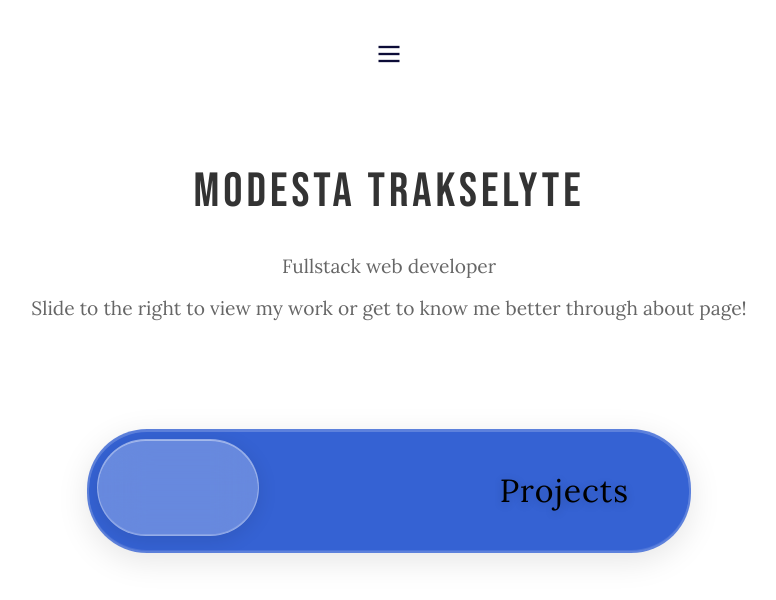
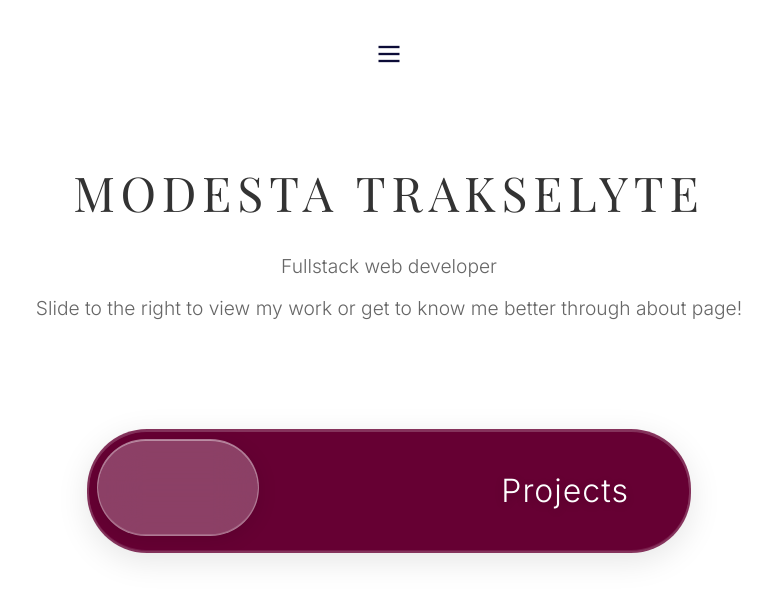
Before and after one commit to modestat/graduate-portfolio, a React (Vite) app: page /#/ in a window 1280 px wide. Shown: the top 600 px of the page, without its empty margins (251-1027 px from the left). Built offline with nearby package versions, Linux system fonts and the light colour scheme.

Commit message:
tried some new fonts, one new color

```diff
--- a/index.html
+++ b/index.html
@@ -3,7 +3,10 @@
   <head>
     <meta charset="UTF-8" />
     <meta name="viewport" content="width=device-width, initial-scale=1.0" />
-    <title>tr.Modesta</title>
+    <link rel="preconnect" href="https://fonts.googleapis.com">
+    <link rel="preconnect" href="https://fonts.gstatic.com" crossorigin>
+    <link href="https://fonts.googleapis.com/css2?family=Playfair+Display:wght@400;600;700;900&family=Inter:wght@300;400;500;600&display=swap" rel="stylesheet">
+    <title>Tr.Modesta</title>
   </head>
   <body>
     <div id="root"></div>
--- a/src/App.css
+++ b/src/App.css
@@ -2,31 +2,28 @@
 typically applies in react -> app wide layout rules (like grid, wrapper, background)
 */
 
-@import url('https://fonts.googleapis.com/css2?family=Lora:ital,wght@0,400;1,400;0,600&family=Bebas+Neue&display=swap');
 
 body {
-  font-family: 'Lora', serif;
+  font-family: 'Inter', sans-serif;
+  font-weight: 300;
+  line-height: 1.6;
+  color: #333;
   font-size: 18px;
   line-height: 1.75;
   color: #2a2a2a; /* Soft black, ikke harsh */
 }
 
 h1 {
-  font-family: 'Bebas Neue', sans-serif;
-  font-size: 4rem;
-  letter-spacing: 4px;
+  letter-spacing: 6px;
   text-transform: uppercase;
 }
 
 h2, h3 {
-  font-family: 'Bebas Neue', sans-serif;
   letter-spacing: 2px;
 }
-
-/* Bohemian touch */
-.project-card p {
-  font-style: italic; /* Litt italic på beskrivelser */
-  opacity: 0.9;
+h1, h2, h3, h4, h5, h6 {
+  font-family: 'Playfair Display', serif;
+  font-weight: 400;
 }
 
 html, body, #root{
--- a/src/pages/styles/home.css
+++ b/src/pages/styles/home.css
@@ -30,7 +30,7 @@
   width: min(600px, calc(100vw - 4rem));
   max-width: 600px;
   height: 120px;
-  background: rgb(53, 98, 211);
+  background: #660033;
   backdrop-filter: blur(25px);
   border: 2px solid rgba(255, 255, 255, 0.2);
   border-radius: 60px;
@@ -63,7 +63,7 @@
   top: 50%;
   font-size: 32px;
   font-weight: 300;
-  color: rgb(0, 0, 0);
+  color: white;
   text-shadow: 0 2px 10px rgba(0, 0, 0, 0.2);
   letter-spacing: 1px;
   transform: translateY(-50%);
```
